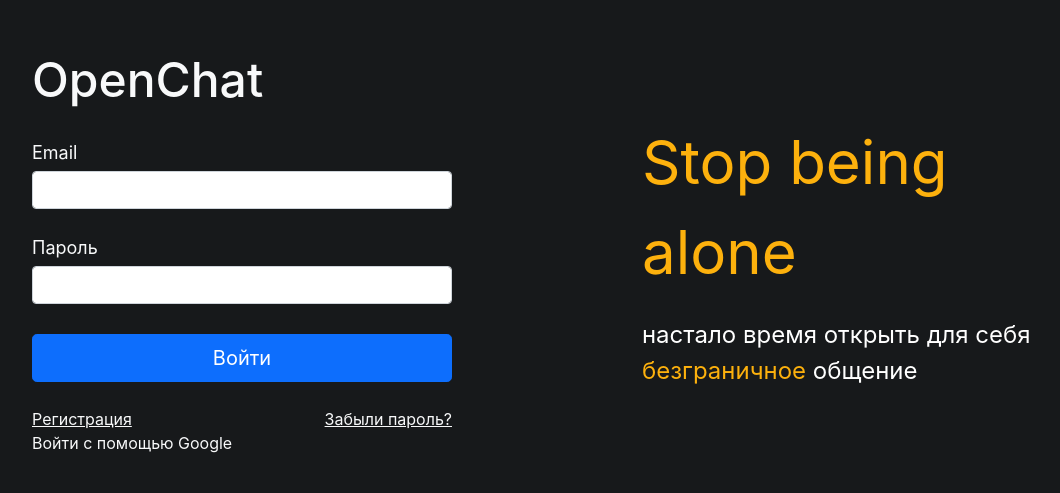
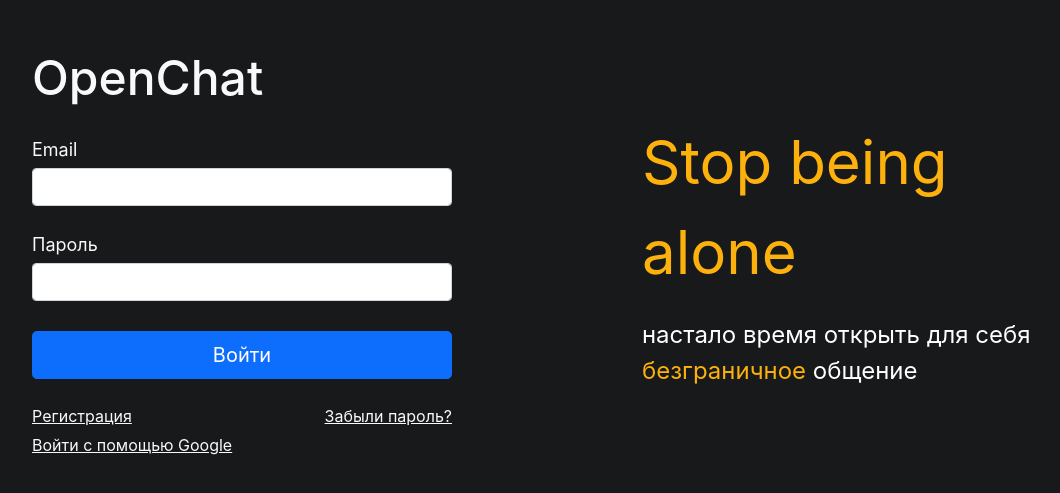
Before and after one commit to IlyaKhoboker/OpenChat, a React (Create React App) app: page /signIn in a window 1280 px wide. Shown: the part 147-640 px from the top of the page, without its empty margins (90-1150 px from the left). Built offline with nearby package versions, Linux system fonts and the light colour scheme.

Commit message:
added styles for google authorization link

```diff
--- a/src/pages/authorization/authorization.css
+++ b/src/pages/authorization/authorization.css
@@ -62,7 +62,15 @@
   display: flex;
   justify-content: space-between;
 }
+
 .form__additional-links a {
   text-decoration: underline;
   color: var(--bs-light);
 }
+
+.form__social-networks-auth {
+  cursor: pointer;
+  text-decoration: underline;
+  color: var(--bs-light);
+  margin-top: 5px;
+}
```
